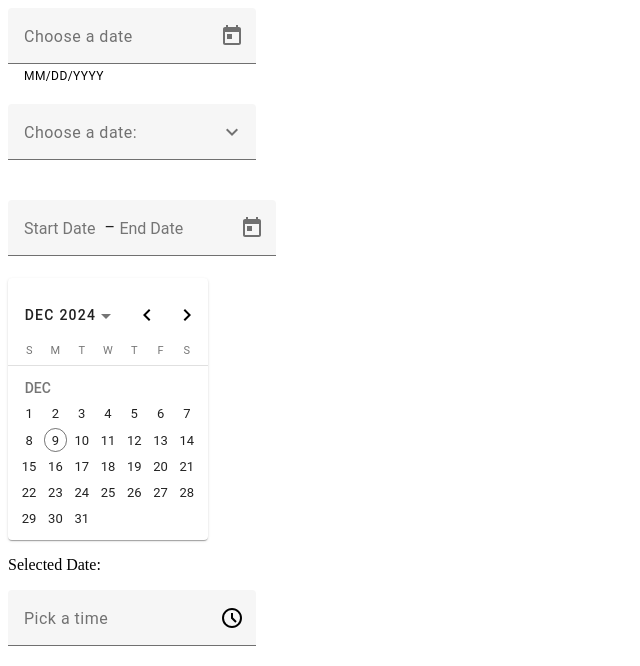
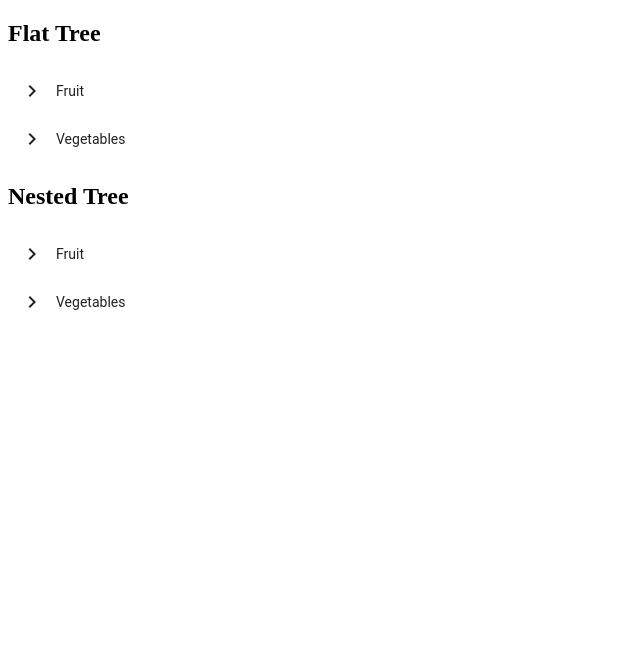
Before and after one commit to prerna009/Angular_Concept, an Angular app in the folder angular-material/: page / in a window 1280 px wide. Shown: the top 666 px of the page, without its empty margins (0-640 px from the left). Built offline with nearby package versions, Linux system fonts and the light colour scheme.

Commit message:
implement tree and stepper in angular material

```diff
--- a/angular-material/src/app/app.component.html
+++ b/angular-material/src/app/app.component.html
@@ -19,4 +19,8 @@
 
 <!-- <app-checkbox></app-checkbox> -->
 
-<app-date-time-picker></app-date-time-picker>
+<!-- <app-date-time-picker></app-date-time-picker> -->
+
+<!-- <app-stepper></app-stepper> -->
+
+<app-tree></app-tree>
--- /dev/null
+++ b/angular-material/src/app/stepper/stepper.component.html
@@ -0,0 +1,39 @@
+<button mat-raised-button style="color: #3f51b5;" id="toggle-linear" (click)="isLinear = !isLinear">
+    {{!isLinear ? 'Enable linear mode' : 'Disable linear mode'}}
+</button>
+<!--In orientation we can vertical and horizanta the mat stepper
+orientation="vertical" -->
+<mat-stepper #stepper [linear]="isLinear" labelPosition="bottom">
+    <mat-step [stepControl]="firstFormGroup">
+        <form [formGroup]="firstFormGroup">
+            <ng-template matStepLabel>Fill out your name</ng-template>
+            <mat-form-field>
+                <mat-label>Name</mat-label>
+                <input matInput placeholder="Last name, First name" formControlName="firstCtrl">
+            </mat-form-field>
+            <div>
+                <button mat-raised-button style="color: #3f51b5;"  matStepperNext>Next</button>
+            </div>
+        </form>
+    </mat-step>
+    <mat-step [stepControl]="secondFormGroup" label="Fill out the address">
+        <form [formGroup]="secondFormGroup">
+            <mat-form-field>
+                <mat-label>Address</mat-label>
+                <input matInput placeholder="Ex. 1 Main St, New York, NY" formControlName="secondCtrl">
+            </mat-form-field>
+            <div>
+                <button mat-raised-button style="color: #3f51b5;"  matStepperPrevious>Back</button>
+                <button mat-raised-button style="color: #3f51b5;" matStepperNext>Next</button>
+            </div>
+        </form>
+    </mat-step>
+    <mat-step>
+        <ng-template matStepLabel>Done</ng-template>
+        <p>You are now done.</p>
+        <div>
+            <button mat-raised-button style="color: #3f51b5;" matStepperPrevious>Back</button>
+            <button mat-raised-button style="color: #3f51b5;" (click)="stepper.reset()">Reset</button>
+        </div>
+    </mat-step>
+</mat-stepper>
--- /dev/null
+++ b/angular-material/src/app/stepper/stepper.component.ts
@@ -0,0 +1,24 @@
+import { Component } from '@angular/core';
+import { FormBuilder, FormGroup, Validators } from '@angular/forms';
+
+@Component({
+  selector: 'app-stepper',
+  standalone: false,
+  templateUrl: './stepper.component.html',
+  styleUrl: './stepper.component.css'
+})
+export class StepperComponent {
+  firstFormGroup: FormGroup;
+  secondFormGroup: FormGroup;
+  isLinear: boolean = false;
+
+  constructor(private fb: FormBuilder){
+     this.firstFormGroup = this.fb.group({
+      firstCtrl: ['', Validators.required]
+     });
+
+     this.secondFormGroup = this.fb.group({
+      secondCtrl: ['', Validators.required]
+     });
+  }
+}
--- /dev/null
+++ b/angular-material/src/app/tree/tree.component.css
@@ -0,0 +1,18 @@
+.example-tree-invisible {
+    display: none;
+}
+
+.example-tree ul,
+.example-tree li {
+    margin-top: 0;
+    margin-bottom: 0;
+    list-style-type: none;
+}
+
+.example-tree .mat-nested-tree-node div[role=group] {
+    padding-left: 40px;
+}
+
+.example-tree div[role=group]>.mat-nested-tree-node {
+    padding-left: 40px;
+}
--- /dev/null
+++ b/angular-material/src/app/tree/tree.component.html
@@ -0,0 +1,47 @@
+<!--Flat Tree-->
+<div>
+    <h2>Flat Tree</h2>
+    <mat-tree #tree [dataSource]="dataSource" [childrenAccessor]="childrenAccessor">
+      <mat-tree-node *matTreeNodeDef="let node" matTreeNodePadding>
+        <button matIconButton disabled></button>
+        {{node.name}}
+      </mat-tree-node>
+      <mat-tree-node *matTreeNodeDef="let node;when: hasChild" matTreeNodePadding matTreeNodeToggle
+                     [cdkTreeNodeTypeaheadLabel]="node.name">
+        <button matIconButton matTreeNodeToggle
+                [attr.aria-label]="'Toggle ' + node.name">
+          <mat-icon class="mat-icon-rtl-mirror">
+            {{tree.isExpanded(node) ? 'expand_more' : 'chevron_right'}}
+          </mat-icon>
+        </button>
+        {{node.name}}
+      </mat-tree-node>
+    </mat-tree>
+</div>
+
+<!--Nested Tree-->
+<div>
+    <h2>Nested Tree</h2>
+    <mat-tree #tree [dataSource]="dataSource" [childrenAccessor]="childrenAccessor" class="example-tree">
+      <mat-nested-tree-node *matTreeNodeDef="let node">
+        {{node.name}}
+      </mat-nested-tree-node>
+      <mat-nested-tree-node
+          *matTreeNodeDef="let node; when: hasChild"
+          matTreeNodeToggle [cdkTreeNodeTypeaheadLabel]="node.name">
+        <div class="mat-tree-node">
+          <button matIconButton matTreeNodeToggle
+                  [attr.aria-label]="'Toggle ' + node.name">
+            <mat-icon class="mat-icon-rtl-mirror">
+              {{tree.isExpanded(node) ? 'expand_more' : 'chevron_right'}}
+            </mat-icon>
+          </button>
+          {{node.name}}
+        </div>
+        <div [class.example-tree-invisible]="!tree.isExpanded(node)"
+            role="group">
+          <ng-container matTreeNodeOutlet></ng-container>
+        </div>
+      </mat-nested-tree-node>
+    </mat-tree>
+</div>
--- /dev/null
+++ b/angular-material/src/app/tree/tree.component.ts
@@ -0,0 +1,42 @@
+import { FlatTreeControl } from '@angular/cdk/tree';
+import { Component } from '@angular/core';
+import { MatTreeFlattener, MatTreeFlatDataSource } from '@angular/material/tree';
+
+interface FoodNode {
+  name: string;
+  children?: FoodNode[];
+}
+
+const EXAMPLE_DATA: FoodNode[] = [
+  {
+    name: 'Fruit',
+    children: [{name: 'Apple'}, {name: 'Banana'}, {name: 'Fruit loops'}],
+  },
+  {
+    name: 'Vegetables',
+    children: [
+      {
+        name: 'Green',
+        children: [{name: 'Broccoli'}, {name: 'Brussels sprouts'}],
+      },
+      {
+        name: 'Orange',
+        children: [{name: 'Pumpkins'}, {name: 'Carrots'}],
+      },
+    ],
+  },
+];
+
+@Component({
+  selector: 'app-tree',
+  standalone: false,
+  templateUrl: './tree.component.html',
+  styleUrl: './tree.component.css',
+})
+export class TreeComponent {
+  dataSource = EXAMPLE_DATA;
+
+  childrenAccessor = (node: FoodNode) => node.children ?? [];
+
+  hasChild = (_: number, node: FoodNode) => !!node.children && node.children.length > 0;
+}
```
Also changed, not shown: angular-material/src/app/app.module.ts (+7 -0 lines), angular-material/src/app/stepper/stepper.component.css (added), 2 other files (tests, documents, lock files or other folders).
